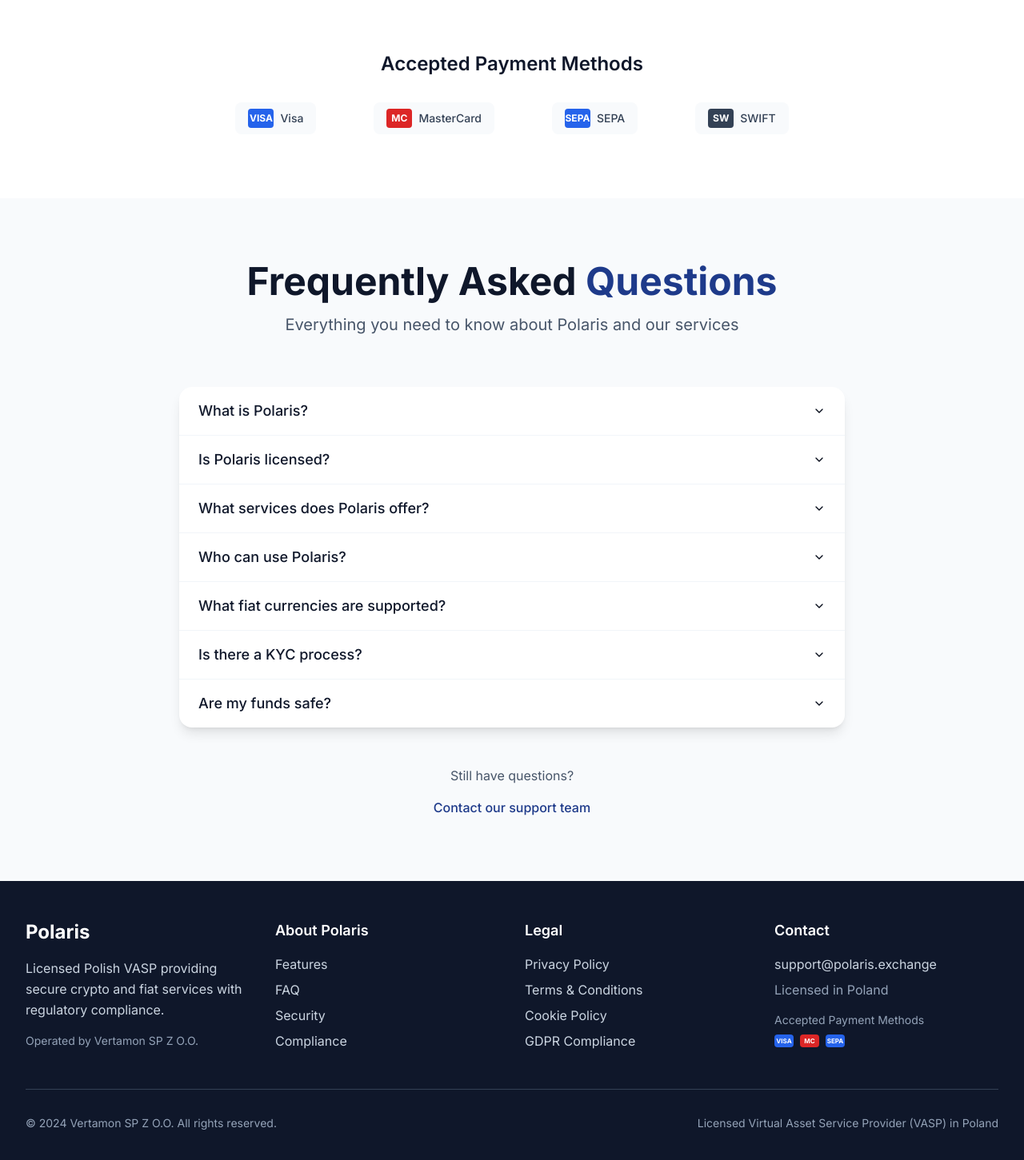
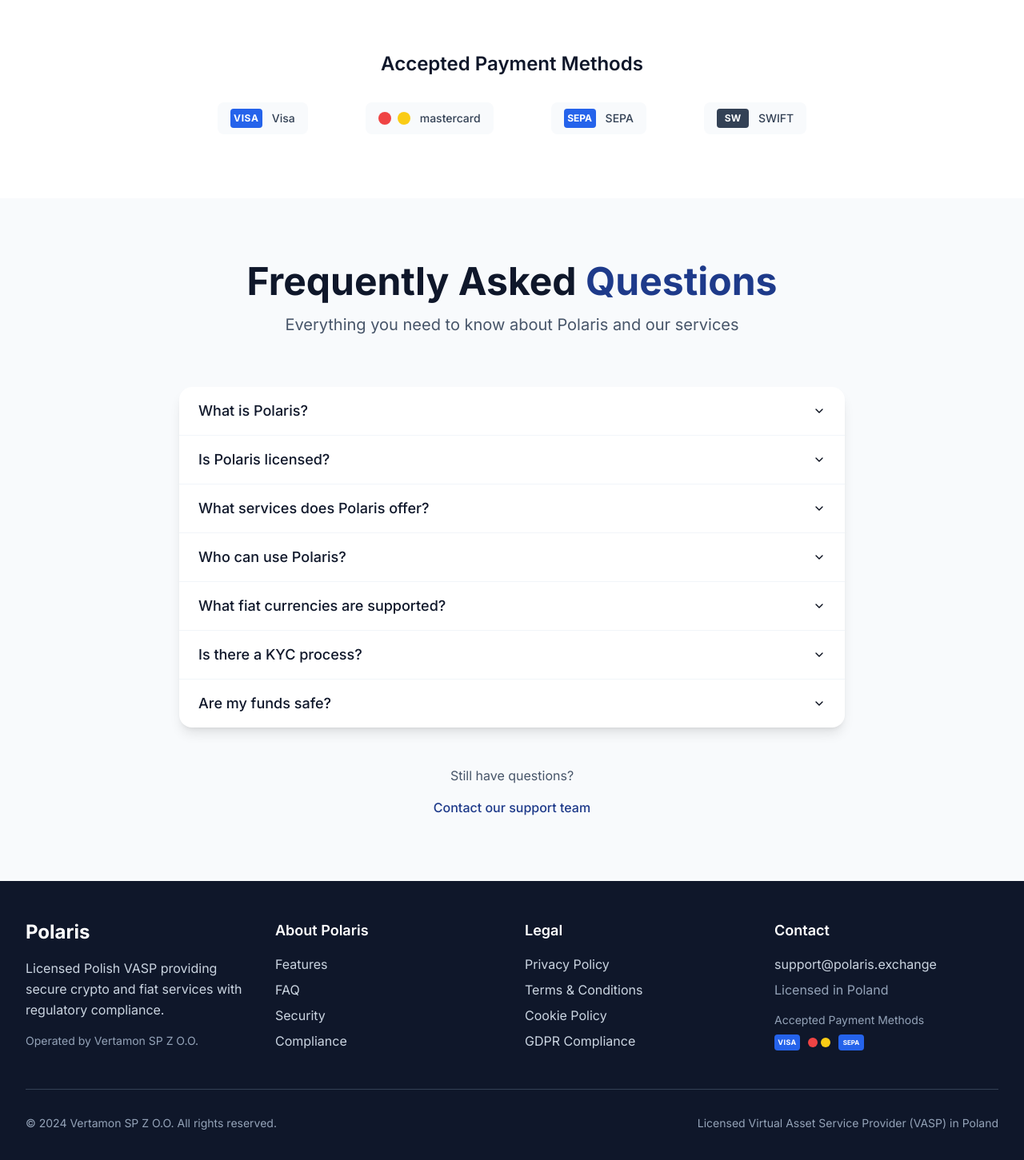
Before and after one commit to iabdulqadeer/polaris-crypto-gateway, a React (Vite) app: page / in a window 1280 px wide. Shown: the part 1545-2996 px from the top of the page at 80% size. Built offline with nearby package versions, Linux system fonts and the light colour scheme.

Commit message:
Fix: Update payment method icons
Update the payment method icons in the FeaturesSection and Footer components to be brand-compliant.

```diff
--- a/src/components/FeaturesSection.tsx
+++ b/src/components/FeaturesSection.tsx
@@ -69,29 +69,34 @@ const FeaturesSection = () => {
         <div className="text-center space-y-8">
           <h3 className="text-2xl font-semibold text-secondary-900">Accepted Payment Methods</h3>
           <div className="flex justify-center items-center space-x-12 flex-wrap gap-6">
-            <div className="flex items-center space-x-2 px-4 py-2 bg-secondary-50 rounded-lg">
-              <div className="w-8 h-6 bg-blue-600 rounded flex items-center justify-center">
-                <span className="text-white text-xs font-bold">VISA</span>
+            {/* Visa */}
+            <div className="flex items-center space-x-3 px-4 py-2 bg-secondary-50 rounded-lg">
+              <div className="w-10 h-6 bg-blue-600 rounded flex items-center justify-center">
+                <span className="text-white text-xs font-bold tracking-wider">VISA</span>
               </div>
               <span className="text-sm font-medium text-secondary-700">Visa</span>
             </div>
 
-            <div className="flex items-center space-x-2 px-4 py-2 bg-secondary-50 rounded-lg">
-              <div className="w-8 h-6 bg-red-600 rounded flex items-center justify-center">
-                <span className="text-white text-xs font-bold">MC</span>
+            {/* MasterCard with official overlapping circles */}
+            <div className="flex items-center space-x-3 px-4 py-2 bg-secondary-50 rounded-lg">
+              <div className="relative w-10 h-6 flex items-center justify-center">
+                <div className="absolute w-4 h-4 bg-red-500 rounded-full left-0"></div>
+                <div className="absolute w-4 h-4 bg-yellow-400 rounded-full right-0"></div>
               </div>
-              <span className="text-sm font-medium text-secondary-700">MasterCard</span>
+              <span className="text-sm font-medium text-secondary-700">mastercard</span>
             </div>
 
-            <div className="flex items-center space-x-2 px-4 py-2 bg-secondary-50 rounded-lg">
-              <div className="w-8 h-6 bg-primary-600 rounded flex items-center justify-center">
+            {/* SEPA */}
+            <div className="flex items-center space-x-3 px-4 py-2 bg-secondary-50 rounded-lg">
+              <div className="w-10 h-6 bg-primary-600 rounded flex items-center justify-center">
                 <span className="text-white text-xs font-bold">SEPA</span>
               </div>
               <span className="text-sm font-medium text-secondary-700">SEPA</span>
             </div>
 
-            <div className="flex items-center space-x-2 px-4 py-2 bg-secondary-50 rounded-lg">
-              <div className="w-8 h-6 bg-secondary-700 rounded flex items-center justify-center">
+            {/* SWIFT */}
+            <div className="flex items-center space-x-3 px-4 py-2 bg-secondary-50 rounded-lg">
+              <div className="w-10 h-6 bg-secondary-700 rounded flex items-center justify-center">
                 <span className="text-white text-xs font-bold">SW</span>
               </div>
               <span className="text-sm font-medium text-secondary-700">SWIFT</span>
--- a/src/components/Footer.tsx
+++ b/src/components/Footer.tsx
@@ -96,13 +96,19 @@ const Footer = () => {
             <div className="space-y-2">
               <div className="text-sm text-secondary-400">Accepted Payment Methods</div>
               <div className="flex space-x-2">
-                <div className="w-6 h-4 bg-blue-600 rounded text-xs flex items-center justify-center">
-                  <span className="text-white font-bold text-[8px]">VISA</span>
+                {/* Visa */}
+                <div className="w-8 h-5 bg-blue-600 rounded text-xs flex items-center justify-center">
+                  <span className="text-white font-bold text-[9px] tracking-wider">VISA</span>
                 </div>
-                <div className="w-6 h-4 bg-red-600 rounded text-xs flex items-center justify-center">
-                  <span className="text-white font-bold text-[8px]">MC</span>
+
+                {/* MasterCard with overlapping circles */}
+                <div className="relative w-8 h-5 flex items-center justify-center">
+                  <div className="absolute w-3 h-3 bg-red-500 rounded-full left-0.5"></div>
+                  <div className="absolute w-3 h-3 bg-yellow-400 rounded-full right-0.5"></div>
                 </div>
-                <div className="w-6 h-4 bg-primary-600 rounded text-xs flex items-center justify-center">
+
+                {/* SEPA */}
+                <div className="w-8 h-5 bg-primary-600 rounded text-xs flex items-center justify-center">
                   <span className="text-white font-bold text-[8px]">SEPA</span>
                 </div>
               </div>
```
